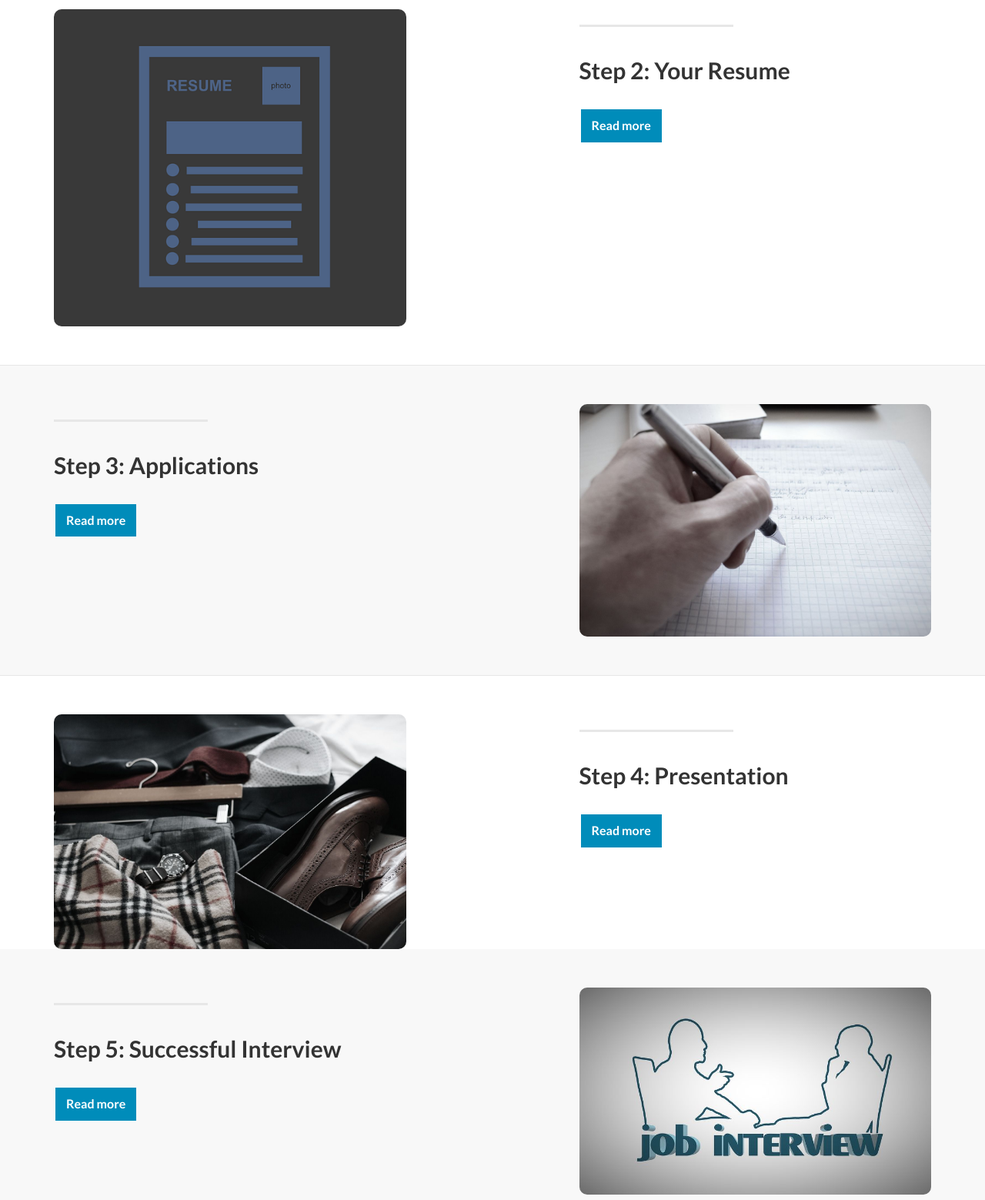
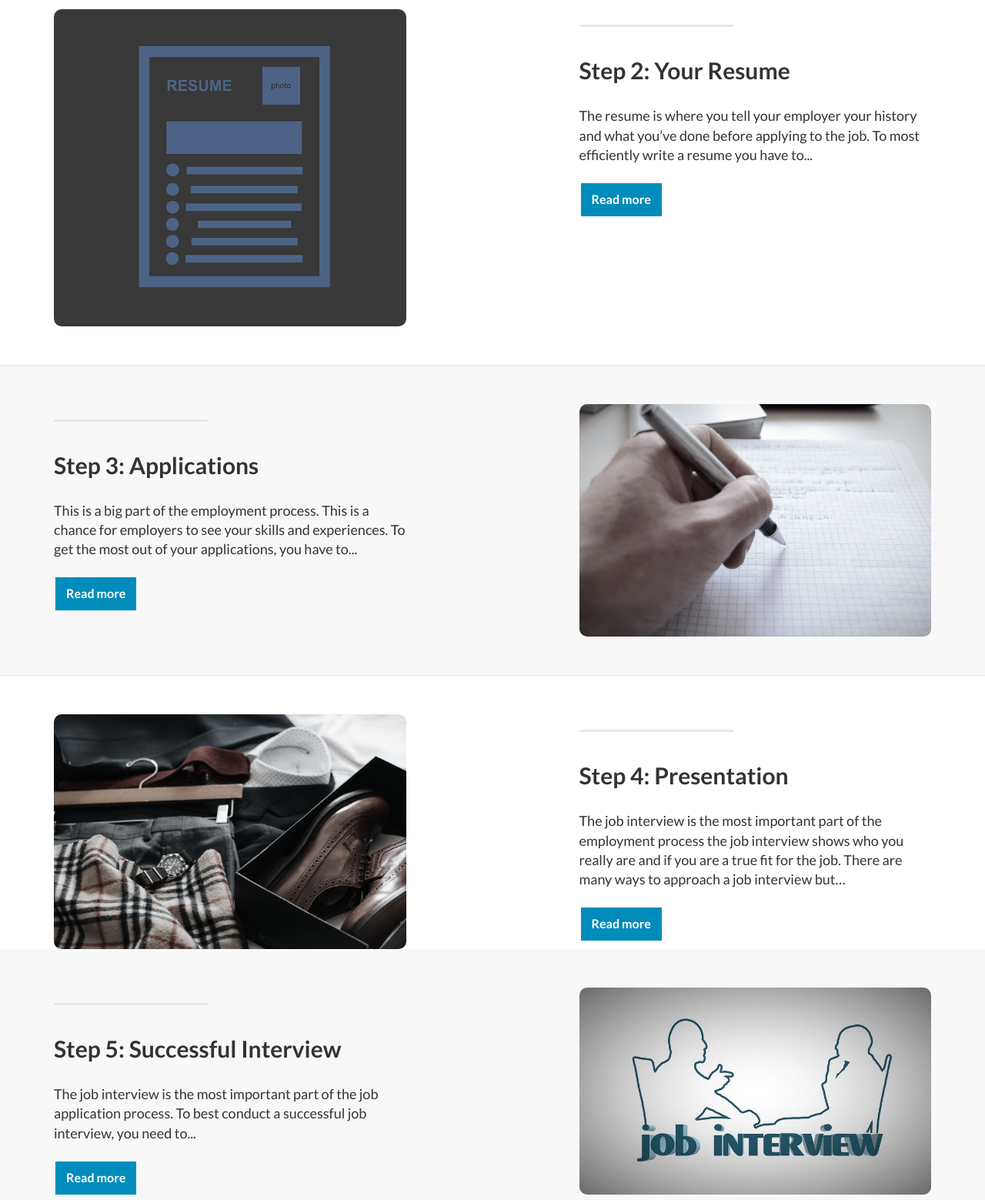
Before and after one commit to TrueArcane/TrueArcane.github.io, a plain HTML site: page index.html in a window 1280 px wide. Shown: the part 1260-2819 px from the top of the page at 77% size. Drawn offline with Linux system fonts and the light colour scheme.

Commit message:
Update index.html

```diff
--- a/index.html
+++ b/index.html
@@ -108,7 +108,7 @@
                     <hr class="section-heading-spacer">
                     <div class="clearfix"></div>
                     <h2 class="section-heading">Step 2: Your Resume</h2>
-                    <p class="lead"></p>
+                    <p class="lead">The resume is where you tell your employer your history and what you’ve done before applying to the job. To most efficiently write a resume you have to...</p>
                     <form action="pages/page2.html">
                     <button type="submit" class="button button5"style="vertical-align:middle"><span>Read more</span></button>
                   </form>
@@ -134,7 +134,7 @@
                     <hr class="section-heading-spacer">
                     <div class="clearfix"></div>
                     <h2 class="section-heading">Step 3: Applications</h2>
-                    <p class="lead"></p>
+                    <p class="lead">This is a big part of the employment process. This is a chance for employers to see your skills and experiences. To get the most out of your applications, you have to...</p>
                     <form action="pages/page3.html">
                     <button type="submit" class="button button5"style="vertical-align:middle"><span>Read more</span></button>
                   </form>
@@ -158,7 +158,7 @@
                     <hr class="section-heading-spacer">
                     <div class="clearfix"></div>
                     <h2 class="section-heading">Step 4: Presentation</h2>
-                    <p class="lead"></p>
+                    <p class="lead">The job interview is the most important part of the employment process the job interview shows who you really are and if you are a true fit for the job. There are many ways to approach a job interview but…</p>
                     <form action="pages/page4.html">
                     <button type="submit" class="button button5"style="vertical-align:middle"><span>Read more</span></button>
                   </form>
@@ -180,7 +180,7 @@
                 <hr class="section-heading-spacer">
                 <div class="clearfix"></div>
                 <h2 class="section-heading">Step 5: Successful Interview</h2>
-                <p class="lead"></p>
+                <p class="lead">The job interview is the most important part of the job application process. To best conduct a successful job interview, you need to...</p>
                 <form action="pages/page5.html">
                 <button type="submit" class="button button5"style="vertical-align:middle"><span>Read more</span></button>
               </form>
@@ -235,6 +235,7 @@
                     <img class="card-img-top" src="https://1tvs492zptzq380hni2k8x8p-wpengine.netdna-ssl.com/wp-content/uploads/2017/12/GettyImages-886475022.jpg">
                     <div class="card-block">
                         <h5 class="text-bold">Anavami Isa</h5>
+                        <h5>Email: garygary640@gmail.com</h5>
                     </div>
                 </div>
             </div>
```
